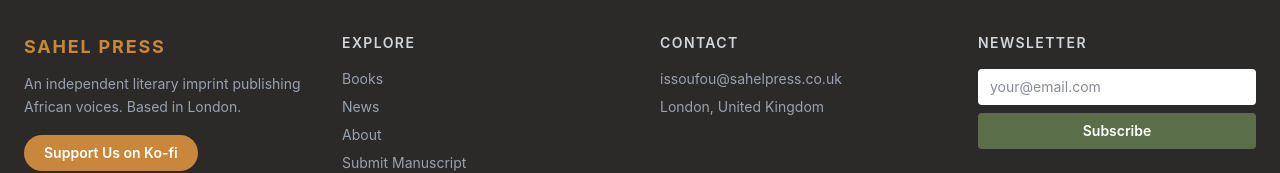
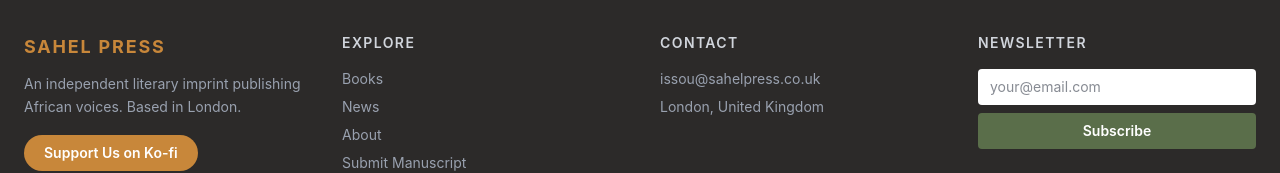
Before and after one commit to yusuf1013/sahel-press, a React (Vite) app: page /admin/login in a window 1280 px wide. Shown: the part 975-1148 px from the top of the page. Built offline with nearby package versions, Linux system fonts and the light colour scheme.

Commit message:
Update contact email

```diff
--- a/src/components/Footer.jsx
+++ b/src/components/Footer.jsx
@@ -38,7 +38,7 @@
         <div>
           <h4 className="text-sm font-semibold uppercase tracking-widest mb-4 text-gray-300">Contact</h4>
           <ul className="space-y-2 text-sm text-gray-400">
-            <li><a href="mailto:issoufou@sahelpress.co.uk" className="hover:text-amber-400 transition-colors">issoufou@sahelpress.co.uk</a></li>
+            <li><a href="mailto:issou@sahelpress.co.uk" className="hover:text-amber-400 transition-colors">issou@sahelpress.co.uk</a></li>
             <li>London, United Kingdom</li>
           </ul>
         </div>
```
